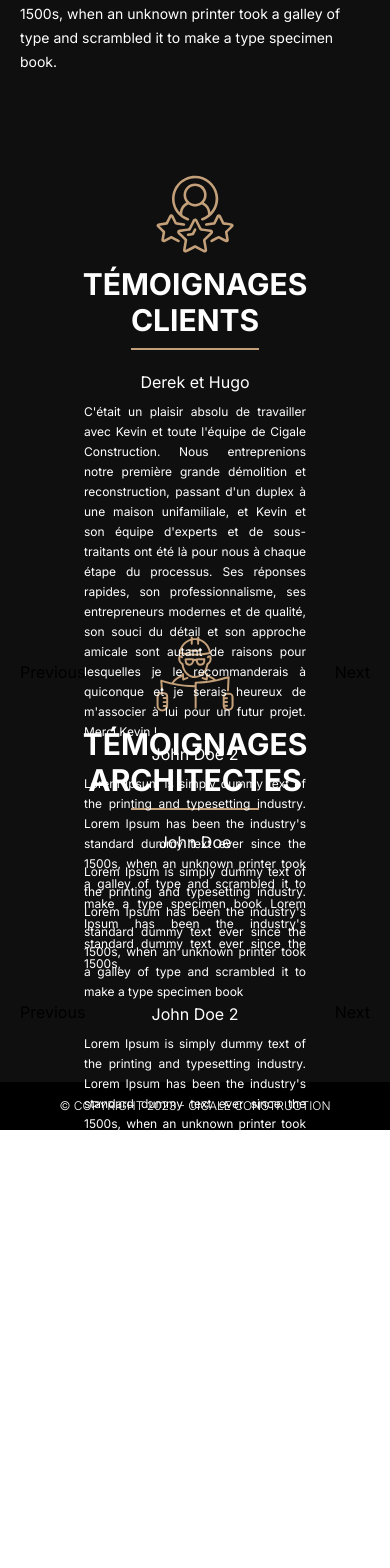
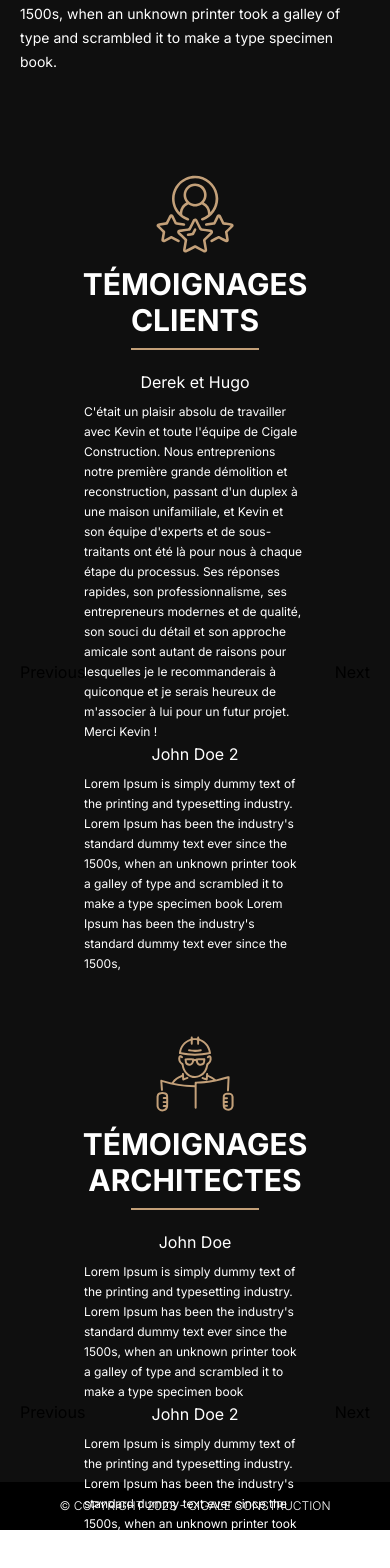
Before and after one commit to manuelfontenelle/cigale-construction, a Next.js app: page / in a window 390 px wide. Shown: the part 3698-5266 px from the top of the page. Before the commit the page ends 4892 px from the top, so only its background shows below. Built offline with nearby package versions, Linux system fonts and the light colour scheme; what tw-elements would draw is missing.

Commit message:
fix temoignage

```diff
--- a/components/SliderTxt.js
+++ b/components/SliderTxt.js
@@ -12,7 +12,7 @@ const SliderTxt = () => {
 				<div className="carousel-item active relative float-left w-full ">
 					<div className=" w-full text-white px-16 flex flex-col justify-center items-center sm:px-20 ">
 						<span className="pb-2 text-md">Derek et Hugo</span>
-						<p className="leading-5 text-xs  2xl:text-sm 2xl:leading-6  text-justify">
+						<p className="leading-5 text-xs  2xl:text-sm 2xl:leading-6  md:text-justify">
 							C'était un plaisir absolu de travailler avec Kevin et toute
 							l'équipe de Cigale Construction. Nous entreprenions notre première
 							grande démolition et reconstruction, passant d'un duplex à une
@@ -29,7 +29,7 @@ const SliderTxt = () => {
 				<div className="carousel-item relative float-left w-full">
 					<div className=" w-full text-white px-16 flex flex-col justify-center items-center sm:px-28">
 						<span className="pb-2 text-md">John Doe 2</span>
-						<p className="leading-5 text-xs text-justify 2xl:text-sm 2xl:leading-6">
+						<p className="leading-5 text-xs  2xl:text-sm 2xl:leading-6 md:text-justify">
 							Lorem Ipsum is simply dummy text of the printing and typesetting
 							industry. Lorem Ipsum has been the industry's standard dummy text
 							ever since the 1500s, when an unknown printer took a galley of
--- a/components/SliderTxt2.js
+++ b/components/SliderTxt2.js
@@ -17,7 +17,7 @@ const SliderTxt2 = () => {
 					/> */}
 					<div className=" w-full text-white px-16  flex flex-col justify-center items-center sm:px-20">
 						<span className="pb-2 text-md">John Doe </span>
-						<p className="leading-5 text-xs text-justify 2xl:text-sm 2xl:leading-6">
+						<p className="leading-5 text-xs 2xl:text-sm 2xl:leading-6 md:text-justify">
 							Lorem Ipsum is simply dummy text of the printing and typesetting
 							industry. Lorem Ipsum has been the industry's standard dummy text
 							ever since the 1500s, when an unknown printer took a galley of
@@ -28,7 +28,7 @@ const SliderTxt2 = () => {
 				<div className="carousel-item relative float-left w-full">
 					<div className=" w-full text-white px-16  flex flex-col justify-center items-center sm:px-20">
 						<span className="pb-2 text-md">John Doe 2</span>
-						<p className="leading-5 text-xs text-justify 2xl:text-sm 2xl:leading-6">
+						<p className="leading-5 text-xs  2xl:text-sm 2xl:leading-6 md:text-justify">
 							Lorem Ipsum is simply dummy text of the printing and typesetting
 							industry. Lorem Ipsum has been the industry's standard dummy text
 							ever since the 1500s, when an unknown printer took a galley of
--- a/pages/index.js
+++ b/pages/index.js
@@ -175,7 +175,7 @@ export default function Home() {
 				</section>
 
 				<section className=" bg-[#0f0f0f] px-5 flex flex-col gap-10 2xl:gap-20 pt-5 pb-12  lg:flex-row lg:flex-wrap md:px-10 2xl:px-40">
-					<div className="h-[420px] 2xl:h-[470px]  md:flex-1 ">
+					<div className=" 2xl:h-[470px]  md:flex-1 ">
 						<Image
 							src={ratesIcon}
 							alt="Témoignages clients"
```
